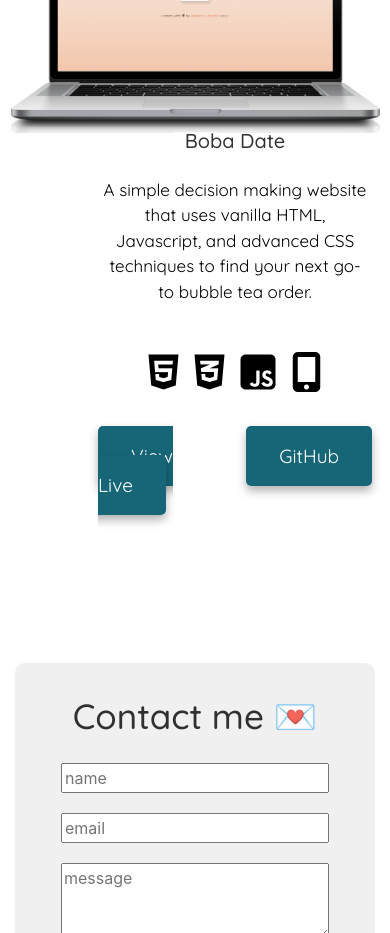
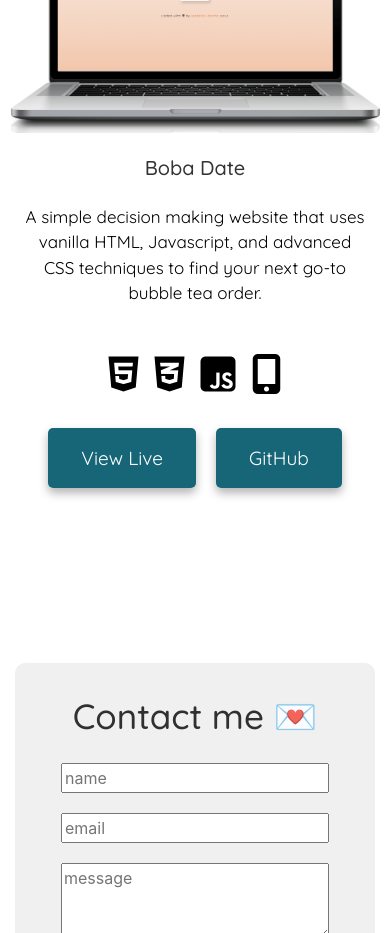
Before and after one commit to soybella/isabella-lizarde-portfolio, a React (Create React App) app: page / in a window 390 px wide. Shown: the part 6260-7193 px from the top of the page. Built offline with nearby package versions, Linux system fonts and the light colour scheme; a web font is replaced by a local one.

Commit message:
Updated css for current projects section

```diff
--- a/src/Projects.css
+++ b/src/Projects.css
@@ -133,7 +133,8 @@
   .Projects .DictionaryProject .project-description,
   .Projects .WeatherProject .project-description,
   .Projects .TravelProject .project-description,
-  .Projects .WorldClockProject .project-description {
+  .Projects .WorldClockProject .project-description,
+  .Projects .CurrentProjects .project-description {
     padding: 0;
   }
 
```
